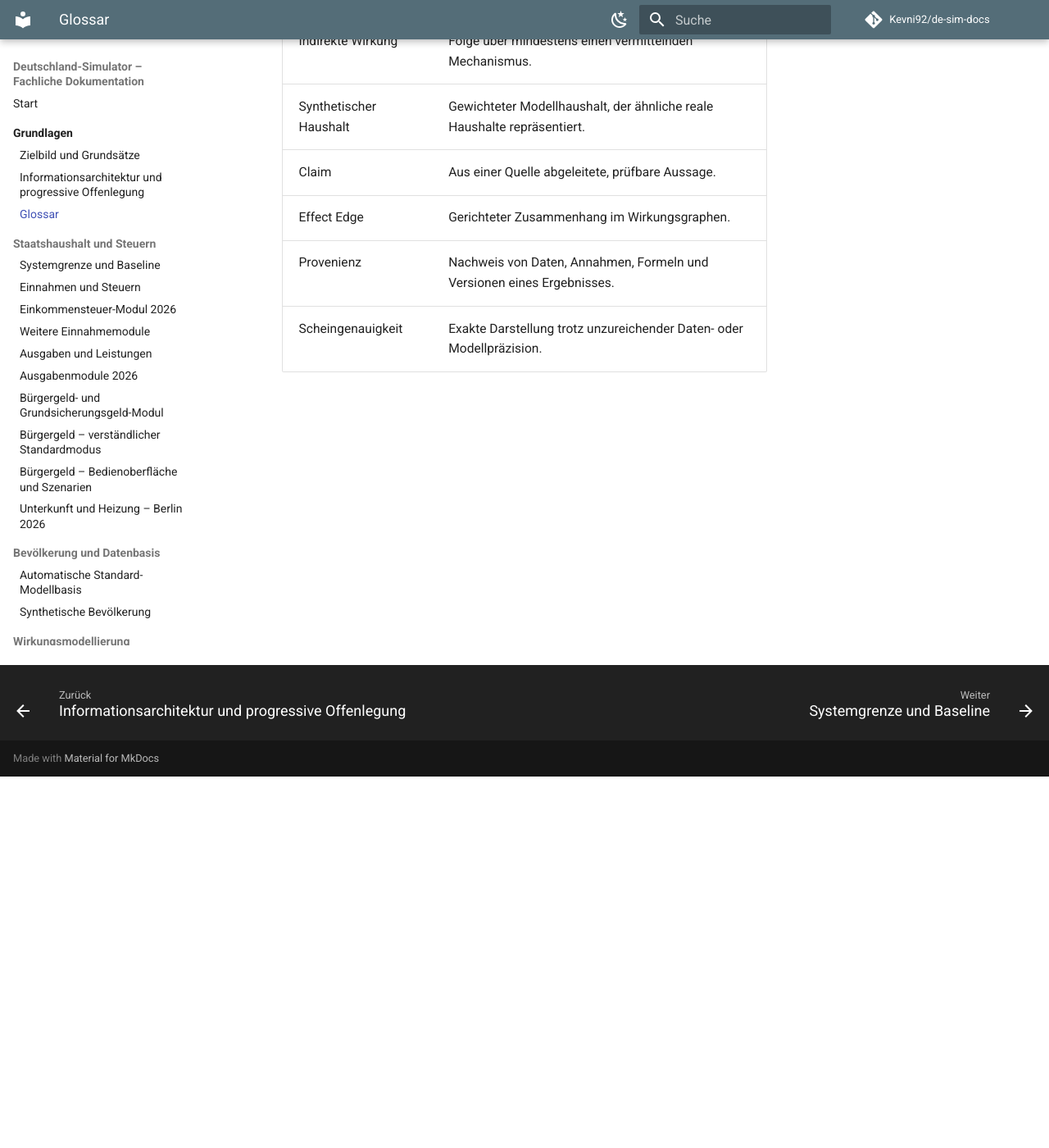
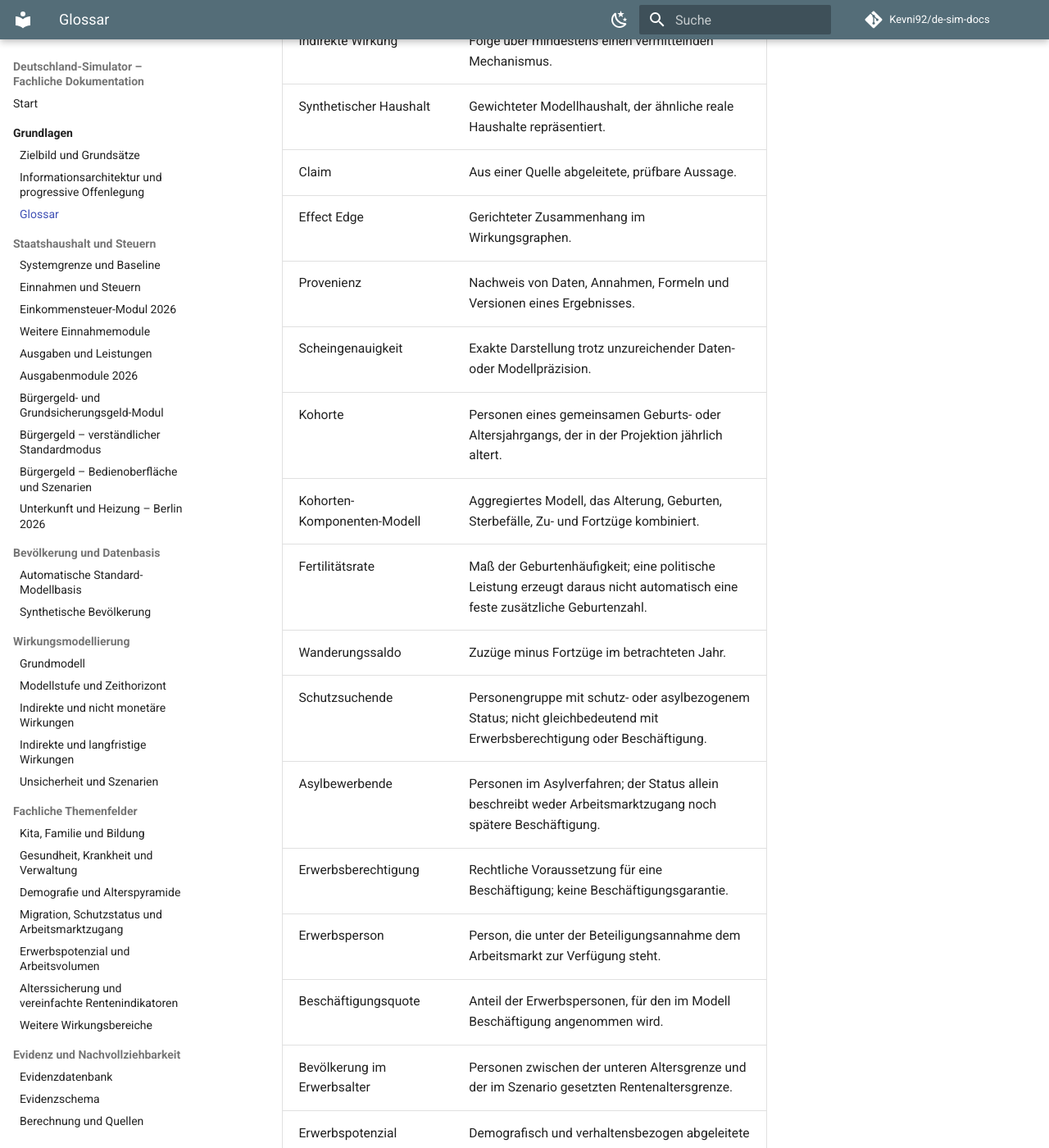
Before and after one commit to Kevni92/de-sim-docs, an MkDocs documentation site: the page built from docs/00-meta/glossar.md, in a window 1280 px wide and 1400 px high, scrolled down 453 px. Shown: the whole window at 82% size. Built offline with MkDocs 1.6.1 and Material for MkDocs 9.7.7, drawn with Linux system fonts in a browser that asks for light colours; comment, search, counter and statistics services are not loaded; some of the changed text lies outside the part shown.

Commit message:
docs: langfristige modellpfade dokumentieren (#29) (#33)

```diff
--- a/docs/00-meta/glossar.md
+++ b/docs/00-meta/glossar.md
@@ -18,3 +18,19 @@ last_updated: 2026-07-13
 | Effect Edge | Gerichteter Zusammenhang im Wirkungsgraphen. |
 | Provenienz | Nachweis von Daten, Annahmen, Formeln und Versionen eines Ergebnisses. |
 | Scheingenauigkeit | Exakte Darstellung trotz unzureichender Daten- oder Modellpräzision. |
+| Kohorte | Personen eines gemeinsamen Geburts- oder Altersjahrgangs, der in der Projektion jährlich altert. |
+| Kohorten-Komponenten-Modell | Aggregiertes Modell, das Alterung, Geburten, Sterbefälle, Zu- und Fortzüge kombiniert. |
+| Fertilitätsrate | Maß der Geburtenhäufigkeit; eine politische Leistung erzeugt daraus nicht automatisch eine feste zusätzliche Geburtenzahl. |
+| Wanderungssaldo | Zuzüge minus Fortzüge im betrachteten Jahr. |
+| Schutzsuchende | Personengruppe mit schutz- oder asylbezogenem Status; nicht gleichbedeutend mit Erwerbsberechtigung oder Beschäftigung. |
+| Asylbewerbende | Personen im Asylverfahren; der Status allein beschreibt weder Arbeitsmarktzugang noch spätere Beschäftigung. |
+| Erwerbsberechtigung | Rechtliche Voraussetzung für eine Beschäftigung; keine Beschäftigungsgarantie. |
+| Erwerbsperson | Person, die unter der Beteiligungsannahme dem Arbeitsmarkt zur Verfügung steht. |
+| Beschäftigungsquote | Anteil der Erwerbspersonen, für den im Modell Beschäftigung angenommen wird. |
+| Bevölkerung im Erwerbsalter | Personen zwischen der unteren Altersgrenze und der im Szenario gesetzten Rentenaltersgrenze. |
+| Erwerbspotenzial | Demografisch und verhaltensbezogen abgeleitete Arbeitsmarktstufe vor der Beschäftigung. |
+| Vollzeitäquivalent | Beschäftigungsvolumen, das Teilzeit und Arbeitszeitfaktoren auf eine Vollzeitgröße umrechnet. |
+| Beitragszahlende | Im Basismodell Beschäftigte mit beitragspflichtigem Arbeitsvolumen. |
+| Rentenbeziehende | Ab Rentenzugangsalter geschätzte Personen mit einer Bezugsquote; nicht die gesamte ältere Bevölkerung. |
+| Altenquotient | Verhältnis einer älteren Bevölkerungsgruppe zur Bevölkerung im Erwerbsalter; kein Finanzierungssaldo. |
+| Vereinfachter Finanzierungssaldo | Beiträge plus getrennte weitere Einnahmen und Bundeszuschuss minus Renten- und Verwaltungsausgaben. |
--- a/mkdocs.yml
+++ b/mkdocs.yml
@@ -92,6 +92,9 @@ nav:
       - Kita, Familie und Bildung: 05-module/kita-familie-und-bildung.md
       - Gesundheit, Krankheit und Verwaltung: 05-module/gesundheit-krankheit-und-buerokratie.md
       - Demografie und Alterspyramide: 05-module/demografie-und-alterspyramide.md
+      - Migration, Schutzstatus und Arbeitsmarktzugang: 05-module/migration-schutzstatus-und-arbeitsmarktzugang.md
+      - Erwerbspotenzial und Arbeitsvolumen: 05-module/erwerbspotenzial-und-arbeitsvolumen.md
+      - Alterssicherung und vereinfachte Rentenindikatoren: 05-module/alterssicherung-und-rentenindikatoren.md
       - Weitere Wirkungsbereiche: 05-module/weitere-wirkungsmodule.md
   - Evidenz und Nachvollziehbarkeit:
       - Evidenzdatenbank: 06-evidenz/evidenzdatenbank.md
```
Also changed, not shown: docs/04-modell/indirekte-und-langfristige-wirkungen.md (+14 -0 lines), docs/05-module/alterssicherung-und-rentenindikatoren.md (added, +76 -0 lines), docs/05-module/demografie-und-alterspyramide.md (+14 -2 lines), docs/05-module/erwerbspotenzial-und-arbeitsvolumen.md (added, +58 -0 lines), docs/05-module/migration-schutzstatus-und-arbeitsmarktzugang.md (added, +58 -0 lines).
